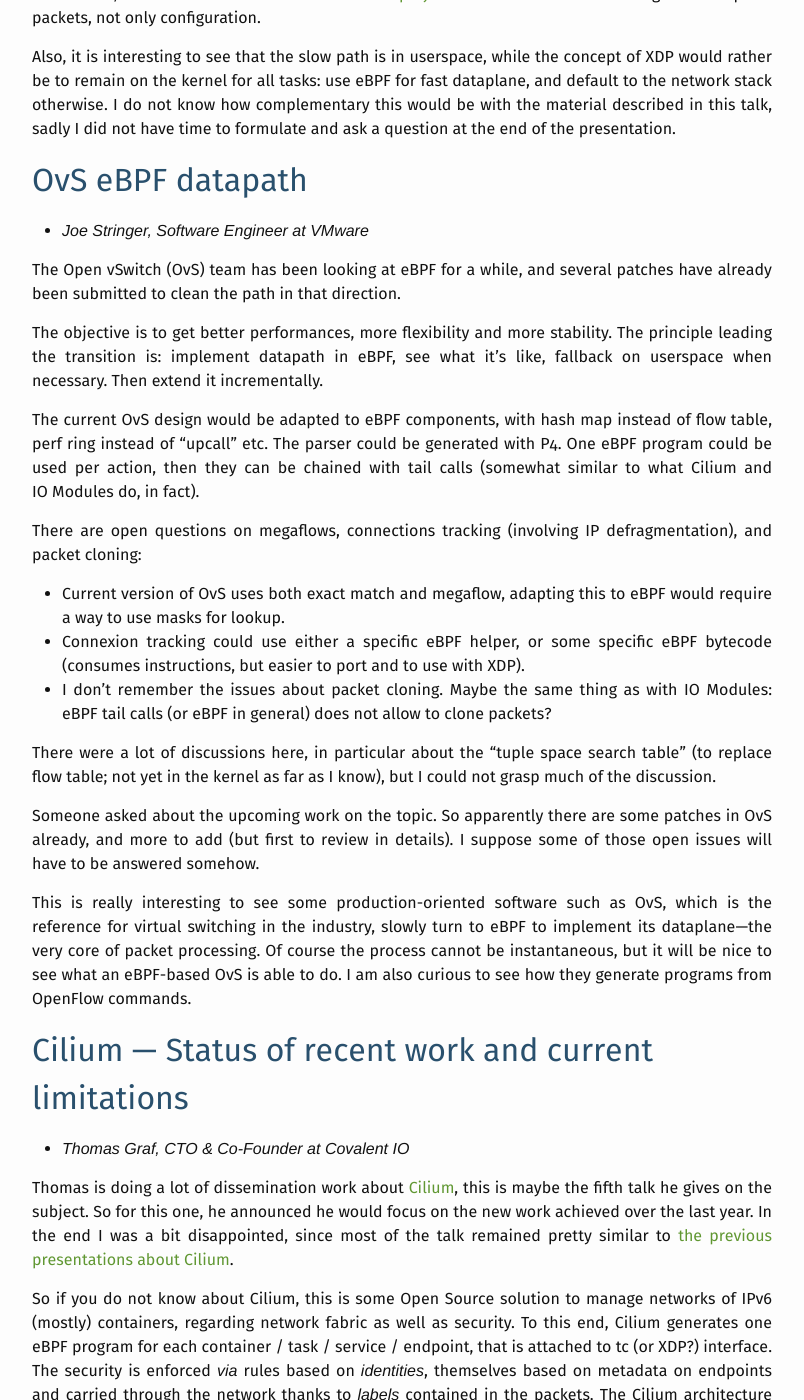
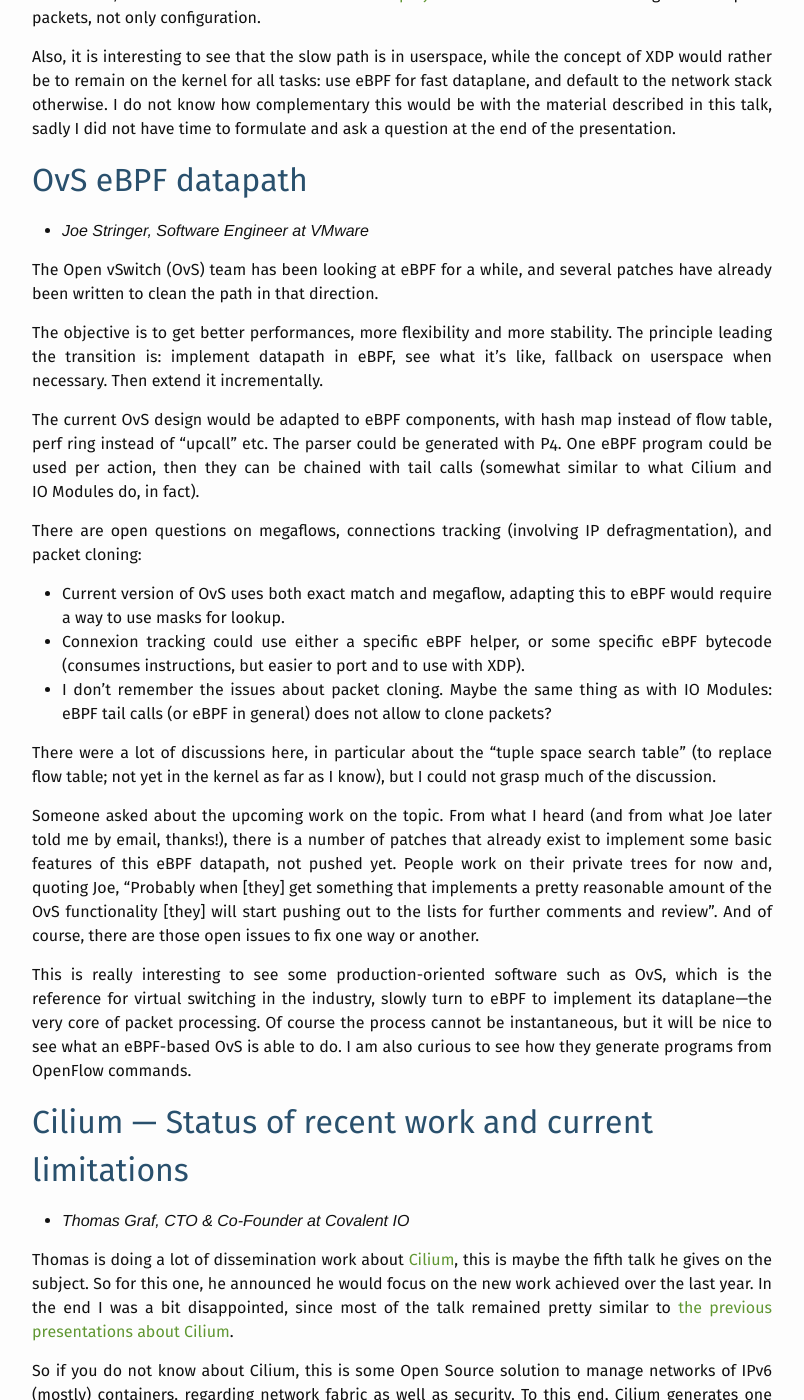
Before and after one commit to qmonnet/whirl-offload, a Jekyll site: the page built from _posts/2017-03-03-iovisor-summit-summary.md, in a window 1280 px wide and 1400 px high, scrolled down 5029 px. Shown: the whole window, without its empty margins (238-1042 px from the left). Built offline with Jekyll 4.4.1, drawn with Linux system fonts in a browser that asks for light colours; some web fonts are replaced.

Commit message:
posts/IOVisor_summit: fix progress status for OvS patches (not pushed)
Thanks to @joestringer for emailing feedback about progress on eBPF
datapath patches. At this time, nothing has been pushed to OvS yet, it's
only work in progress on private trees, waiting for more features, and
for review/feedback from the community.

```diff
--- a/_posts/2017-03-03-iovisor-summit-summary.md
+++ b/_posts/2017-03-03-iovisor-summit-summary.md
@@ -286,7 +286,7 @@
 * _Joe Stringer, Software Engineer at VMware_
 
 The Open vSwitch (OvS) team has been looking at eBPF for a while, and several
-patches have already been submitted to clean the path in that direction.
+patches have already been written to clean the path in that direction.
 
 The objective is to get better performances, more flexibility and more
 stability. The principle leading the transition is: implement datapath in eBPF,
@@ -315,9 +315,14 @@
 search table” (to replace flow table; not yet in the kernel as far as I know),
 but I could not grasp much of the discussion.
 
-Someone asked about the upcoming work on the topic. So apparently there are
-some patches in OvS already, and more to add (but first to review in details).
-I suppose some of those open issues will have to be answered somehow.
+Someone asked about the upcoming work on the topic. From what I heard (and from
+what Joe later told me by email, thanks!), there is a number of patches that
+already exist to implement some basic features of this eBPF datapath, not
+pushed yet. People work on their private trees for now and, quoting Joe,
+“Probably when [they] get something that implements a pretty reasonable amount
+of the OvS functionality [they] will start pushing out to the lists for further
+comments and review”. And of course, there are those open issues to fix one way
+or another.
 
 This is really interesting to see some production-oriented software such as
 OvS, which is the reference for virtual switching in the industry, slowly turn
```
